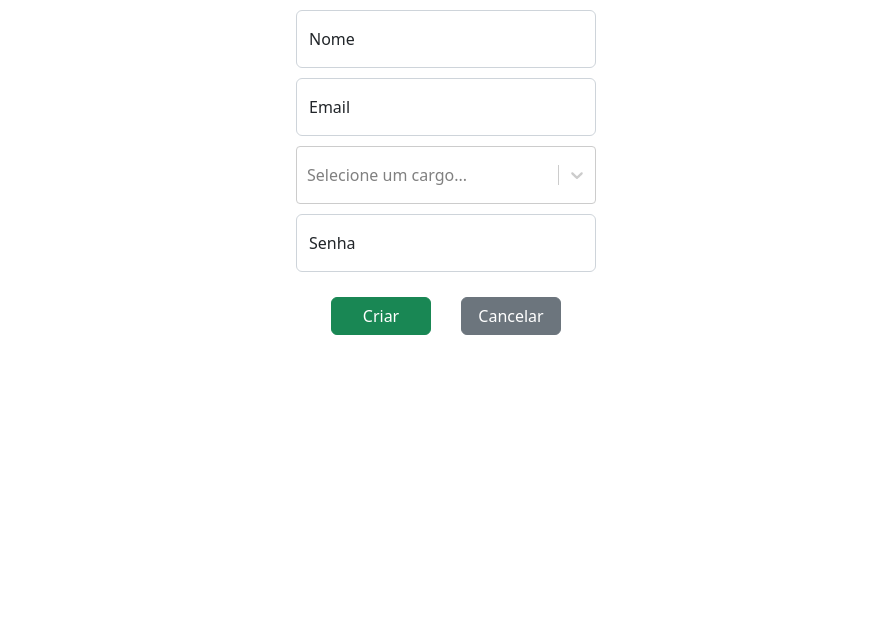
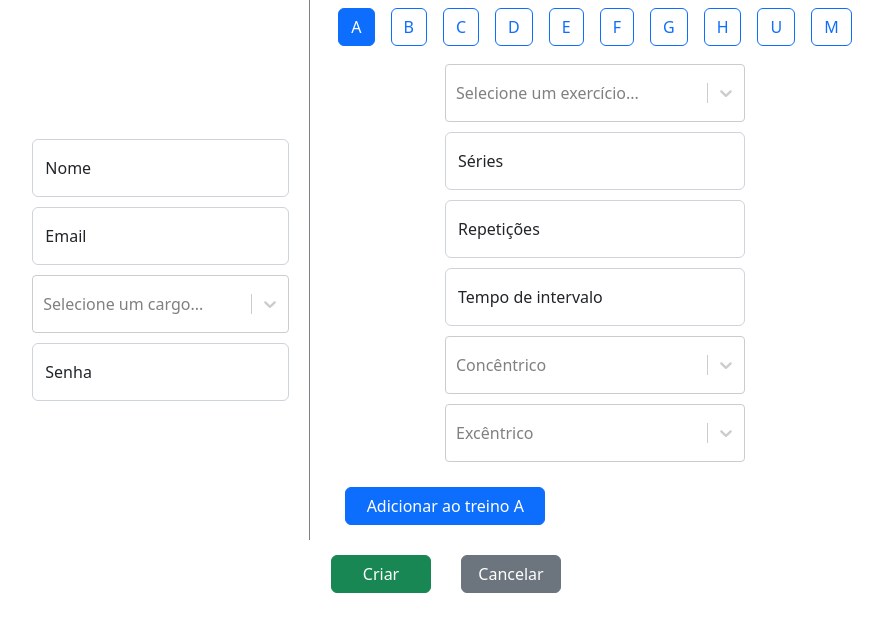
Before and after one commit to andremoraes98/fisio, a React (Create React App) app: page /create-user in a window 1280 px wide. Shown: the top 632 px of the page, without its empty margins (194-1077 px from the left). Built offline with nearby package versions, Linux system fonts and the light colour scheme; no server answers; sample sign-in values are in the browser's storage.

Commit message:
feat: implementação da criação de exercício quando criar um usuário

```diff
--- /dev/null
+++ b/src/components/BootStrapInput/index.tsx
@@ -0,0 +1,28 @@
+
+import React, {type Dispatch, type SetStateAction, type FC} from 'react';
+import {FloatingLabel, Form} from 'react-bootstrap';
+
+type ReactSelectProps = {
+	id: string;
+	value: string | undefined;
+	placeholder: string;
+	type: string;
+	changeStateFunc: (e: React.ChangeEvent<HTMLInputElement>) => void;
+};
+
+const BootStrapInput: FC<ReactSelectProps> = ({id, value, placeholder, type, changeStateFunc}) => (
+	<FloatingLabel
+		controlId={id}
+		label={placeholder}
+		className='login-input'
+	>
+		<Form.Control
+			type={type}
+			value={value}
+			placeholder={placeholder}
+			onChange={changeStateFunc}
+		/>
+	</FloatingLabel>
+);
+
+export default BootStrapInput;
--- /dev/null
+++ b/src/components/ReactSelect/index.tsx
@@ -0,0 +1,41 @@
+/* eslint-disable @typescript-eslint/ban-types */
+import React, {type Dispatch, type SetStateAction, useContext, type FC} from 'react';
+import RSelect, {type GroupBase, type OptionsOrGroups} from 'react-select';
+import UserContext from '../../context/User/UserContext';
+
+type ReactSelectProps = {
+	options: OptionsOrGroups<{
+		value: string | undefined;
+		label: string;
+	}, GroupBase<{
+		value: string | undefined;
+		label: string;
+	}>> | undefined;
+	value: {label: string; value: string | undefined} | null;
+	setValue: Dispatch<SetStateAction<{label: string; value: string | undefined} | null>>;
+	placeholder: string;
+	isClearable?: boolean;
+};
+
+const Select: FC<ReactSelectProps> = ({options, setValue, value, placeholder, isClearable}) => {
+	const {isLoading} = useContext(UserContext)!;
+
+	return (
+		<RSelect
+			className='login-input'
+			isDisabled={isLoading}
+			options={options}
+			value={value}
+			onChange={target => {
+				setValue(target);
+			}}
+			isClearable={isClearable}
+			placeholder={placeholder}
+			styles={{
+				indicatorsContainer: base => ({...base, padding: '10px 0'}),
+			}}
+		/>
+	);
+};
+
+export default Select;
--- a/src/context/Exercise/ExerciseContext.tsx
+++ b/src/context/Exercise/ExerciseContext.tsx
@@ -18,6 +18,9 @@ export type InterExerciseContext = {
 	deleteExercise: (id: string) => Promise<number | undefined>;
 	selectedExercise: InterExercise;
 	muscleOptions: Array<{value: string; label: string}>;
+	trainingTypes: string[];
+	eccentricSpeedOptions: Array<{value: string; label: string}>;
+	concentricSpeedOptions: Array<{value: string; label: string}>;
 };
 
 const ExerciseContext = createContext<InterExerciseContext | undefined>(undefined);
--- a/src/context/Exercise/ExerciseContextProvider.tsx
+++ b/src/context/Exercise/ExerciseContextProvider.tsx
@@ -14,6 +14,17 @@ const ExerciseProvider: FC<PropsWithChildren> = ({children}) => {
 		muscle: [],
 	});
 	const [isLoading, setIsLoading] = useState<boolean>(false);
+	const trainingTypes = ['A', 'B', 'C', 'D', 'E', 'F', 'G', 'H', 'U', 'M'];
+	const eccentricSpeedOptions = [
+		{label: 'Excêntrico Lento', value: 'slow'},
+		{label: 'Excêntrico Normal', value: 'normal'},
+		{label: 'Excêntrico Rápido', value: 'fast'},
+	];
+	const concentricSpeedOptions = [
+		{label: 'Concêntrico Lento', value: 'slow'},
+		{label: 'Concêntrico Normal', value: 'normal'},
+		{label: 'Concêntrico Rápido', value: 'fast'},
+	];
 
 	const muscleOptions: Array<{value: string; label: string}> = [
 		{label: 'Costas', value: 'costas'},
@@ -102,6 +113,9 @@ const ExerciseProvider: FC<PropsWithChildren> = ({children}) => {
 		selectedExercise,
 		setSelectedExercise,
 		muscleOptions,
+		trainingTypes,
+		eccentricSpeedOptions,
+		concentricSpeedOptions,
 	};
 
 	return (
--- a/src/pages/Admin/ManageClass/index.tsx
+++ b/src/pages/Admin/ManageClass/index.tsx
@@ -35,10 +35,10 @@ const SelectCustomer: FC = () => {
 		value: string | undefined;
 		label: string;
 	}>) => {
-		const selectedUser = exercises.find(({_id}) => _id === target?.value);
+		const selectedExercise = exercises.find(({_id}) => _id === target?.value);
 
-		if (selectedUser) {
-			setSelectedExercise(selectedUser);
+		if (selectedExercise) {
+			setSelectedExercise(selectedExercise);
 		}
 
 		setSelectValue(target);
--- a/src/pages/Admin/ManageCustomer/CreateCustomer/index.tsx
+++ b/src/pages/Admin/ManageCustomer/CreateCustomer/index.tsx
@@ -1,12 +1,16 @@
 /* eslint-disable @typescript-eslint/ban-types */
 import React, {useContext, useEffect, useState, type FC} from 'react';
-import {Button, FloatingLabel, Form} from 'react-bootstrap';
+import {Button, Form, ToggleButton} from 'react-bootstrap';
 import {useNavigate} from 'react-router-dom';
-import ReactSelect, {type SingleValue} from 'react-select';
+import {type SingleValue} from 'react-select';
+import BootStrapInput from '../../../../components/BootStrapInput';
+import Select from '../../../../components/ReactSelect';
+import ExerciseContext from '../../../../context/Exercise/ExerciseContext';
 import UserContext, {type InterUser} from '../../../../context/User/UserContext';
 
 const CreateCustomer: FC = () => {
-	const {createUser, roleOptions, checkPermission} = useContext(UserContext)!;
+	const {createUser, roleOptions, checkPermission, isLoading} = useContext(UserContext)!;
+	const {exercises, getAllExercise, trainingTypes, eccentricSpeedOptions, concentricSpeedOptions} = useContext(ExerciseContext)!;
 	const navigate = useNavigate();
 	const [formInfos, setFormInfos] = useState<InterUser>({
 		name: '',
@@ -15,22 +19,60 @@ const CreateCustomer: FC = () => {
 		password: '',
 		classes: [],
 	});
+	const [training, setTraining] = useState<string>('A');
+	const [createdTrainings, setCreatedTrainings] = useState<{
+		series: string;
+		repetitions: string;
+		interval: string;
+		speed: string;
+	}>({
+		series: '',
+		repetitions: '',
+		interval: '',
+		speed: '',
+	});
+	const {series, repetitions, interval, speed} = createdTrainings;
+
 	const [selectRole, setSelectRole] = useState<SingleValue<{
 		value: string | undefined;
 		label: string;
 	}> | null>(null);
 
-	const {name, email, password, role} = formInfos;
+	const [selectExercise, setSelectExercise] = useState<SingleValue<{
+		value: string | undefined;
+		label: string;
+	}> | null>(null);
 
-	const handleInputFormChange = (e: React.ChangeEvent<HTMLInputElement>) => {
+	const [eccentricSpeed, setEccentricSpeed] = useState<SingleValue<{
+		value: string | undefined;
+		label: string;
+	}> | null>(null);
+
+	const [concentricSpeed, setConcentricSpeed] = useState<SingleValue<{
+		value: string | undefined;
+		label: string;
+	}> | null>(null);
+
+	const {name, email, password} = formInfos;
+
+	const handlePersonalInfoChange = (e: React.ChangeEvent<HTMLInputElement>) => {
 		const {id, value} = e.target;
 		setFormInfos(prevState => ({...prevState, [id]: value}));
+	};
+
+	const handleTrainingInfoChange = (e: React.ChangeEvent<HTMLInputElement>) => {
+		const {id, value} = e.target;
+		setCreatedTrainings(prevState => ({...prevState, [id]: value}));
 	};
 
 	const handleSubmit = async (e: React.FormEvent<HTMLFormElement>) => {
 		e.preventDefault();
 
-		const status = await createUser(formInfos);
+		if (!selectRole) {
+			return;
+		}
+
+		const status = await createUser({...formInfos, role: selectRole.value as 'user' | 'admin'});
 
 		if (status !== 201) {
 			throw new Error('Algo deu errado');
@@ -39,95 +81,147 @@ const CreateCustomer: FC = () => {
 		navigate(-1);
 	};
 
-	const handleSelectRole = (target: SingleValue<{
-		value: string | undefined;
-		label: string;
-	}>) => {
-		setSelectRole(target);
-
-		if (!target) {
-			return;
-		}
-
-		setFormInfos(prevState => ({...prevState, role: target.value as 'admin' | 'user'}));
-	};
-
 	useEffect(() => {
 		checkPermission(navigate, 'admin');
+		getAllExercise();
 	}, []);
 
 	return (
 		<Form
 			onSubmit={handleSubmit}
+			className='flex-column-center '
 		>
-			<FloatingLabel
-				controlId='name'
-				label='Nome'
-				className='login-input'
-			>
-				<Form.Control
+			<main className='flex-row-center'>
+				<section style={{paddingRight: '20px'}}>
+					<BootStrapInput
+						id='name'
 						type='text'
 						placeholder='Nome'
 						value={name}
-					onChange={handleInputFormChange}
-				/>
-			</FloatingLabel>
-
-			<FloatingLabel
-				controlId='email'
-				label='Email'
-				className='login-input'
-			>
-				<Form.Control
-					type='email'
-					placeholder='name@example.com'
-					value={email}
-					onChange={handleInputFormChange}
-				/>
-			</FloatingLabel>
-
-			<ReactSelect
-				className='login-input'
-				options={roleOptions}
-				value={selectRole}
-				onChange={handleSelectRole}
-				isClearable
-				placeholder='Selecione um cargo...'
-				isSearchable={false}
-				styles={{
-					indicatorsContainer: base => ({...base, padding: '10px 0'}),
-				}}
+						changeStateFunc={handlePersonalInfoChange}
 					/>
 
-			<FloatingLabel
-				controlId='password'
-				label='Senha'
-				className='login-input'
-			>
-				<Form.Control
+					<BootStrapInput
+						id='email'
+						type='email'
+						placeholder='Email'
+						value={email}
+						changeStateFunc={handlePersonalInfoChange}
+					/>
+
+					<Select
+						options={roleOptions}
+						placeholder='Selecione um cargo...'
+						setValue={setSelectRole}
+						value={selectRole}
+						isClearable={false}
+					/>
+
+					<BootStrapInput
+						id='password'
 						type='password'
 						placeholder='Senha'
 						value={password}
-					onChange={handleInputFormChange}
+						changeStateFunc={handlePersonalInfoChange}
 					/>
-			</FloatingLabel>
+				</section>
+
+				<section style={{paddingLeft: '20px', borderLeft: '1px solid gray'}}>
+					<div className='flex-row-center'>
+						{trainingTypes.map(trainingName => (
+							<ToggleButton
+								key={trainingName}
+								className='m-2'
+								id={`toggle-check-${trainingName}`}
+								type='radio'
+								name='training-type'
+								variant='outline-primary'
+								checked={trainingName === training}
+								value={trainingName}
+								onChange={e => {
+									setTraining(e.target.value);
+								}}
+							>
+								{trainingName}
+							</ToggleButton>
+						))}
+					</div>
+
+					<Select
+						options={exercises.map(({name, _id}) => ({label: name, value: _id}))}
+						placeholder='Selecione um exercício...'
+						setValue={setSelectExercise}
+						value={selectExercise}
+					/>
+
+					<BootStrapInput
+						id='series'
+						type='number'
+						placeholder='Séries'
+						value={series}
+						changeStateFunc={handleTrainingInfoChange}
+					/>
+
+					<BootStrapInput
+						id='repetitions'
+						type='number'
+						placeholder='Repetições'
+						value={repetitions}
+						changeStateFunc={handleTrainingInfoChange}
+					/>
+
+					<BootStrapInput
+						id='interval'
+						type='number'
+						placeholder='Tempo de intervalo'
+						value={interval}
+						changeStateFunc={handleTrainingInfoChange}
+					/>
+
+					<Select
+						options={concentricSpeedOptions}
+						placeholder='Concêntrico'
+						setValue={setConcentricSpeed}
+						value={concentricSpeed}
+						isClearable
+					/>
+
+					<Select
+						options={eccentricSpeedOptions}
+						placeholder='Excêntrico'
+						setValue={setEccentricSpeed}
+						value={eccentricSpeed}
+						isClearable
+					/>
+
+					<div>
+						<Button
+							variant='primary'
+							type='submit'
+							className='large-button'
+						>
+							{`Adicionar ao treino ${training}`}
+						</Button>
+					</div>
+				</section>
+			</main>
 
 			<div className='flex-row-center flex-wrap'>
-				<div className='small-button'>
+				<div>
 					<Button
 						variant='success'
 						type='submit'
-						style={{width: '100%'}}
+						className='small-button'
 					>
 						Criar
 					</Button>
 				</div>
 
-				<div className='small-button'>
+				<div>
 					<Button
 						variant='secondary'
 						type='button'
-						style={{width: '100%'}}
+						className='small-button'
 						onClick={() => {
 							navigate(-1);
 						}}
--- a/src/pages/Users/Training/index.tsx
+++ b/src/pages/Users/Training/index.tsx
@@ -1,30 +1,37 @@
 import React, {useContext, useEffect, type FC} from 'react';
 import Button from 'react-bootstrap/Button';
 import {useNavigate} from 'react-router-dom';
+import ExerciseContext from '../../../context/Exercise/ExerciseContext';
 import UserContext from '../../../context/User/UserContext';
 
 const Training: FC = () => {
 	const {checkPermission} = useContext(UserContext)!;
+	const {exercises} = useContext(ExerciseContext)!;
 	const navigate = useNavigate();
 
 	useEffect(() => {
 		checkPermission(navigate, 'user');
 	}, []);
+
 	return (
-		<main className='main-container flex-column-center'>
-			<div className='flex-column-center' style={{border: '1px solid black', padding: '32px 16px', borderRadius: '32px'}}>
-				<h3>Nome do exercício</h3>
+		<main className='flex-column-center'>
+			<h1>Treino A</h1>
+			{exercises.map(({name, link}, index) => (
+				<div key={index} className='flex-column-center' style={{border: '1px solid black', padding: '32px 16px', borderRadius: '32px', margin: '32px 16px'}}>
+					<h3>{name}</h3>
 					<p>Repetições: 3x12</p>
 					<iframe
 						width='560'
 						height='315'
-					src='https://www.youtube.com/embed/fG_03xSzT2s'
+						src={link}
 						title='YouTube video player'
 						frameBorder='0'
 						allow='accelerometer; autoplay; clipboard-write; encrypted-media; gyroscope; picture-in-picture; web-share'
 						allowFullScreen
 					/>
 				</div>
+			))}
+
 			<div className='large-button'>
 				<Button
 					variant='secondary'
```
Lines whose indentation alone changed are shown as unchanged.
